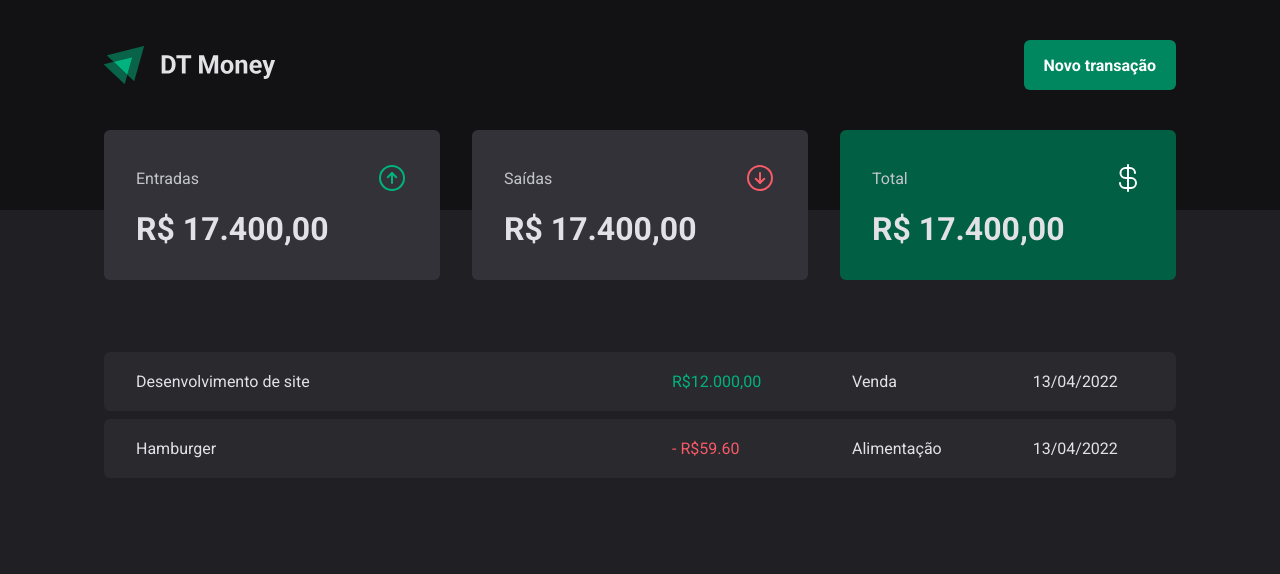
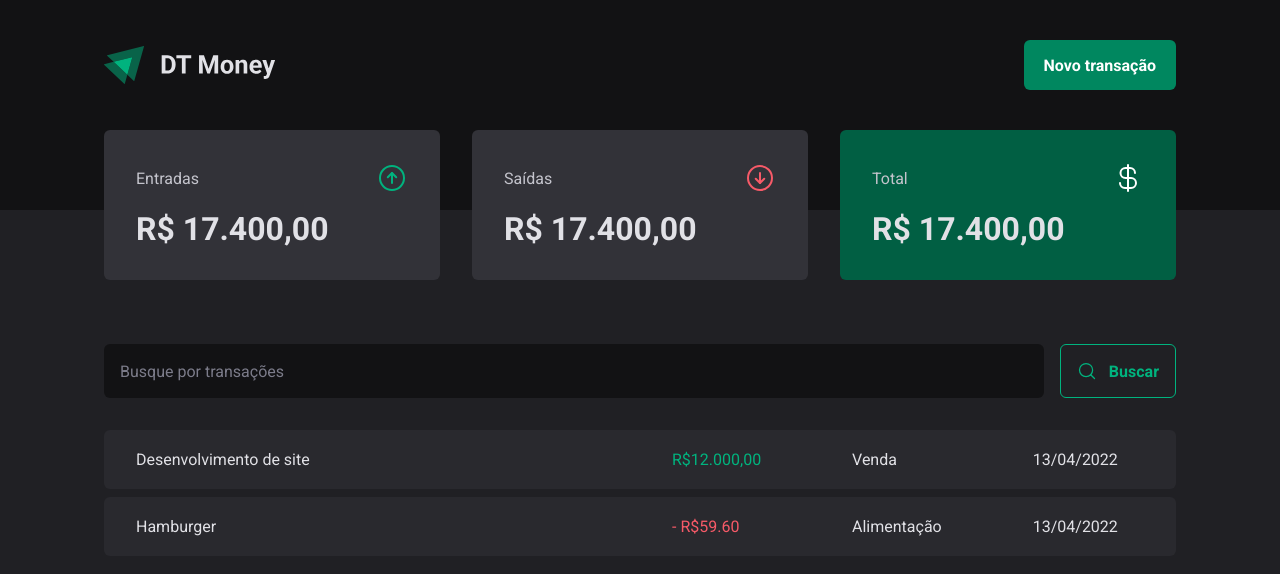
Before and after one commit to onerbreno/ignite-dt-money, a React (Vite) app: page / in a window 1280 px wide. Shown: the top 574 px of the page. Built offline with nearby package versions, Linux system fonts and the light colour scheme.

Commit message:
feat Add static search form

```diff
--- /dev/null
+++ b/src/pages/Transactions/components/SearchForm/index.tsx
@@ -0,0 +1,14 @@
+import { MagnifyingGlass } from 'phosphor-react'
+import { SearchFormContainer } from './styles'
+
+export function SearchForm() {
+  return (
+    <SearchFormContainer>
+      <input type="text" placeholder="Busque por transações" />
+      <button>
+        <MagnifyingGlass size={20} />
+        Buscar
+      </button>
+    </SearchFormContainer>
+  )
+}
--- /dev/null
+++ b/src/pages/Transactions/components/SearchForm/styles.ts
@@ -0,0 +1,41 @@
+import styled from 'styled-components'
+
+export const SearchFormContainer = styled.form`
+  display: flex;
+  gap: 1rem;
+
+  input {
+    flex: 1;
+    border-radius: 6px;
+    border: 0;
+    background: ${(props) => props.theme['gray-900']};
+    color: ${(props) => props.theme['gray-300']};
+    padding: 1rem;
+
+    &::placeholder {
+      color: ${(props) => props.theme['gray-500']};
+    }
+  }
+
+  button {
+    display: flex;
+    align-items: center;
+    gap: 0.75rem;
+
+    border: 0;
+    padding: 1rem;
+    background: transparent;
+    border: 1px solid ${(props) => props.theme['green-300']};
+    color: ${(props) => props.theme['green-300']};
+    font-weight: bold;
+    border-radius: 6px;
+
+    &:hover {
+      background: ${(props) => props.theme['green-500']};
+      border: 1px solid ${(props) => props.theme['green-500']};
+      color: ${(props) => props.theme.white};
+
+      transition: all 0.2s;
+    }
+  }
+`
--- a/src/pages/Transactions/index.tsx
+++ b/src/pages/Transactions/index.tsx
@@ -1,5 +1,6 @@
 import { Header } from '../../components/Header'
 import { Summary } from '../../components/Summary'
+import { SearchForm } from './components/SearchForm'
 import {
   PriceHighLight,
   TransactionsContainer,
@@ -13,6 +14,7 @@
       <Summary />
 
       <TransactionsContainer>
+        <SearchForm />
         <TransactionsTable>
           <tbody>
             <tr>
--- a/src/pages/Transactions/styles.ts
+++ b/src/pages/Transactions/styles.ts
@@ -10,6 +10,7 @@
   width: 100%;
   border-collapse: separate;
   border-spacing: 0 0.5rem;
+  margin-top: 1.5rem;
 
   td {
     padding: 1.25rem 2rem;
--- a/src/styles/global.ts
+++ b/src/styles/global.ts
@@ -9,7 +9,7 @@
 
   :focus {
     outline: 0;
-        box-shadow: 0 0 0 2px ${(props) => props.theme['gray-500']};
+    box-shadow: 0 0 0 2px ${(props) => props.theme['green-500']};
   }
 
   body {
```
Lines whose indentation alone changed are shown as unchanged.
